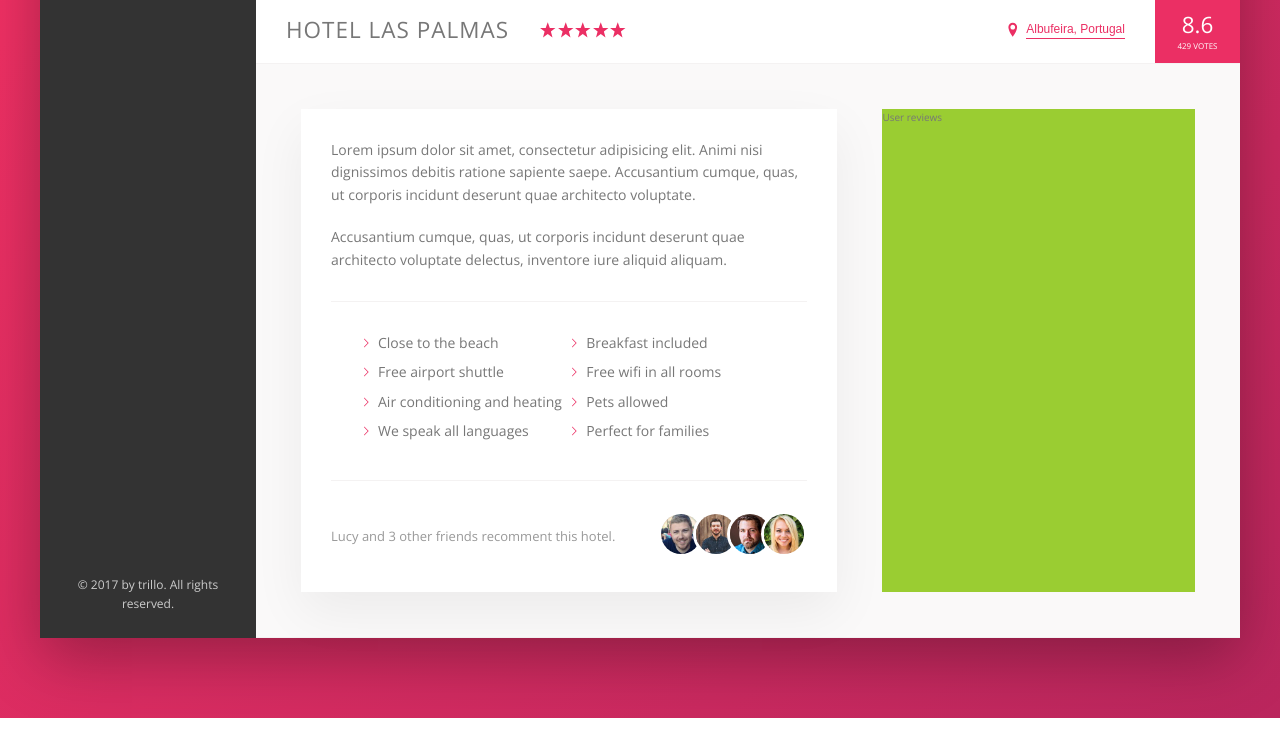
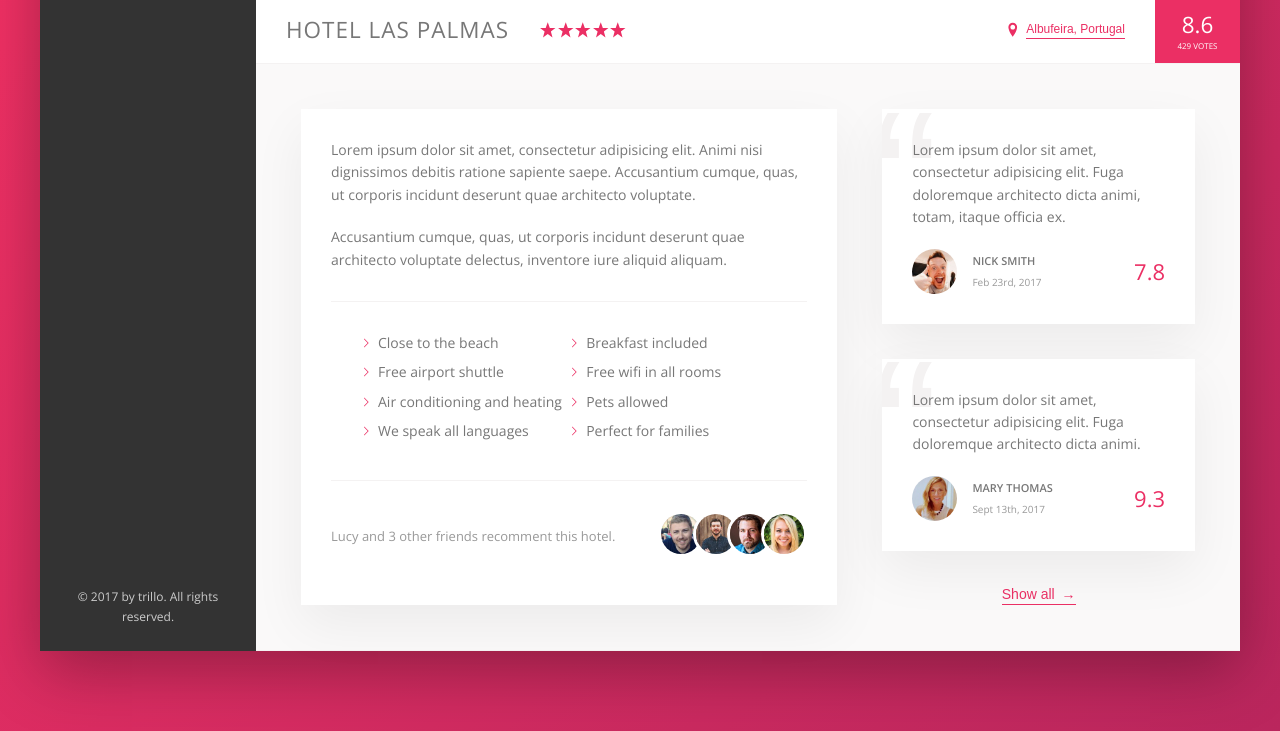
Before and after one commit to lauraalpinto/trillo, a website: page index.html in a window 1280 px wide. Shown: the part 538-1269 px from the top of the page. Drawn offline with nearby package versions, Linux system fonts and the light colour scheme.

Commit message:
User Reviews Section
Layout + Flexbox + Content

```diff
--- a/index.html
+++ b/index.html
@@ -173,8 +173,35 @@
                 </div>
 
                 <div class="user-reviews">
-                  User reviews
+                  <figure class="review">
+                    <blockquote class="review__text">
+                      Lorem ipsum dolor sit amet, consectetur adipisicing elit. Fuga doloremque architecto dicta animi, totam, itaque officia ex.
+                    </blockquote>
+                    <figcaption class="review__user">
+                      <img src="img/user-1.jpg" alt="User1" class="review__photo">
+                      <div class="review__user-box">
+                        <p class="review__user-name">Nick Smith</p>
+                        <p class="review__user-date">Feb 23rd, 2017</p>
+                      </div>
+                      <div class="review__rating">7.8</div>
+                    </figcaption>
+                  </figure>
+
+                  <figure class="review">
+                    <blockquote class="review__text">
+                      Lorem ipsum dolor sit amet, consectetur adipisicing elit. Fuga doloremque architecto dicta animi.                    </blockquote>
+                    <figcaption class="review__user">
+                      <img src="img/user-2.jpg" alt="User2" class="review__photo">
+                      <div class="review__user-box">
+                        <p class="review__user-name">Mary Thomas</p>
+                        <p class="review__user-date">Sept 13th, 2017</p>
+                      </div>
+                      <div class="review__rating">9.3</div>
+                    </figcaption>
+                  </figure>
+                  <button class="btn-inline">Show all <span>&rarr;</span></button>
                 </div>
+
               </div>
             </main>
           </div>
--- a/sass/_components.scss
+++ b/sass/_components.scss
@@ -287,8 +287,17 @@
   cursor: pointer;
   transition: all .2s;
 
+  & span{
+    margin-left: 3px;
+    transition: margin-left .2s;
+  }
+
   &:hover{
     color: var(--color-grey-dark-1);
+
+    span{
+      margin-left: 8px;
+    }
   }
 
   &:focus{
@@ -389,3 +398,67 @@
     }
   }
 }
+
+/////////////
+// REVIEWS
+.review{
+  background-color: #fff;
+  box-shadow: var(--shadow-light);
+  padding: 3rem;
+  margin-bottom: 3.5rem;
+  position: relative;
+  overflow: hidden;
+
+  &__text{
+    margin-bottom: 2rem;
+    z-index: 10;
+    position: relative;
+  }
+
+  &__user{
+    display: flex;
+    justify-content: space-between;
+    align-items: center;
+  }
+
+  &__photo{
+    height: 4.5rem;
+    width: 4.5rem;
+    border-radius: 50%;
+    margin-right: 1.5rem;
+  }
+
+  &__user-box{
+    margin-right: auto;
+  }
+
+  &__user-name{
+    font-size: 1.1rem;
+    font-weight: 600;
+    text-transform: uppercase;
+    margin-bottom: .4rem;
+  }
+
+  &__user-date{
+    font-size: 1rem;
+    color: var(--color-grey-dark-3);
+  }
+
+  &__rating{
+    color: var(--color-primary);
+    font-size: 2.2rem;
+    font-weight: 300;
+  }
+
+  &::before{
+    content: "\201C";
+    position: absolute;
+    top: -2.75rem;
+    left: -1rem;
+    font-size: 20rem;
+    color: var(--color-grey-light-2);
+    line-height: 1;
+    font-family: sans-serif;
+    z-index: 1;
+  }
+}
--- a/sass/_layout.scss
+++ b/sass/_layout.scss
@@ -17,7 +17,6 @@
   justify-content: space-between;
   align-items: center;
 }
-
 
 .content{
   display: flex; //To start flexbox
@@ -40,6 +39,7 @@
 }
 
 .detail{
+  font-size: 1.4rem;
   display: flex;
   padding: 4.5rem;
   background-color: var(--color-grey-light-1);
@@ -47,7 +47,6 @@
 }
 
 .description{
-  font-size: 1.4rem;
   background-color: #fff;
   box-shadow:var(--shadow-light);
   padding: 3rem;
@@ -56,6 +55,9 @@
 }
 
 .user-reviews{
-  background-color: yellowgreen;
   flex: 1;
+  display: flex;
+  flex-direction: column;
+  align-items: center;
+
 }
```
Also changed, not shown: css/style.css.
